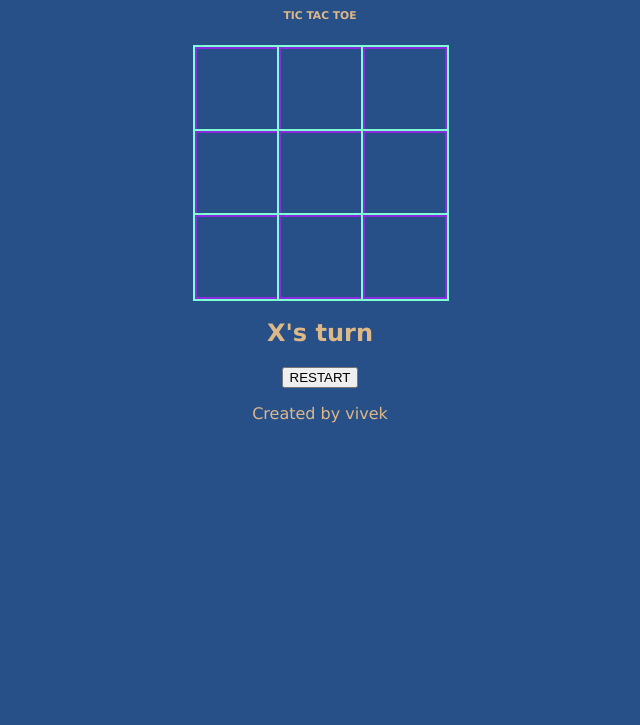
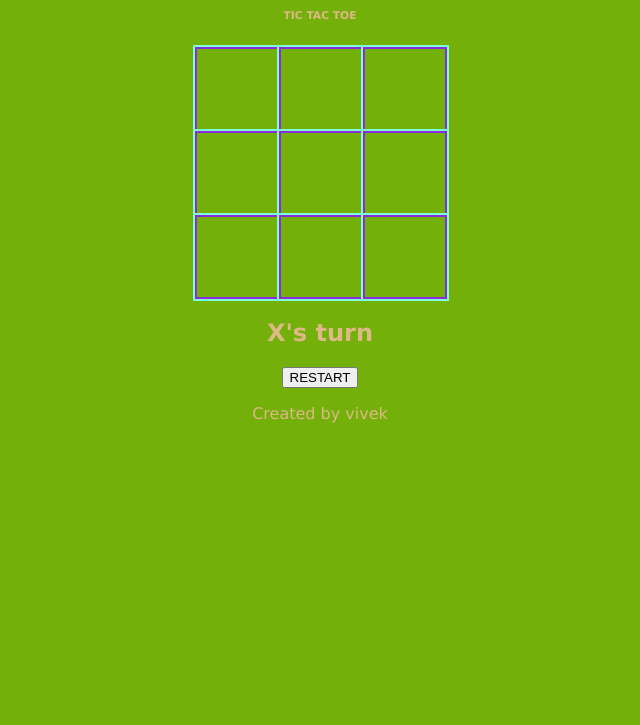
Before and after one commit to 1iving-legend/Onlinegame, a plain HTML site: page index.html in a window 1280 px wide. Shown: the part 75-800 px from the top of the page, without its empty margins (320-960 px from the left). Drawn offline with Linux system fonts and the light colour scheme.

Commit message:
new color

```diff
--- a/styley.css
+++ b/styley.css
@@ -23,6 +23,7 @@
     margin: auto;
 }
 body {
-    background: #275089;
+    background: #73b00a;
     color: burlywood;
+
 }
```
